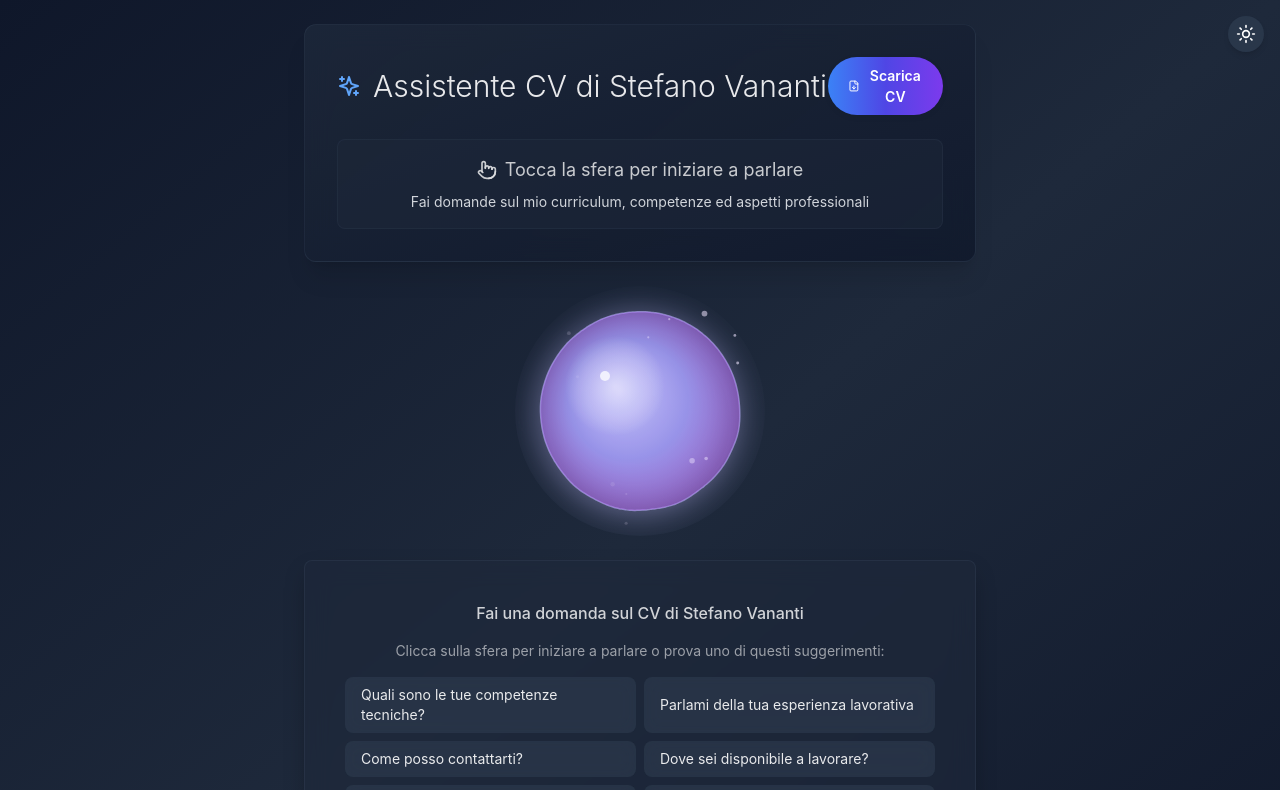
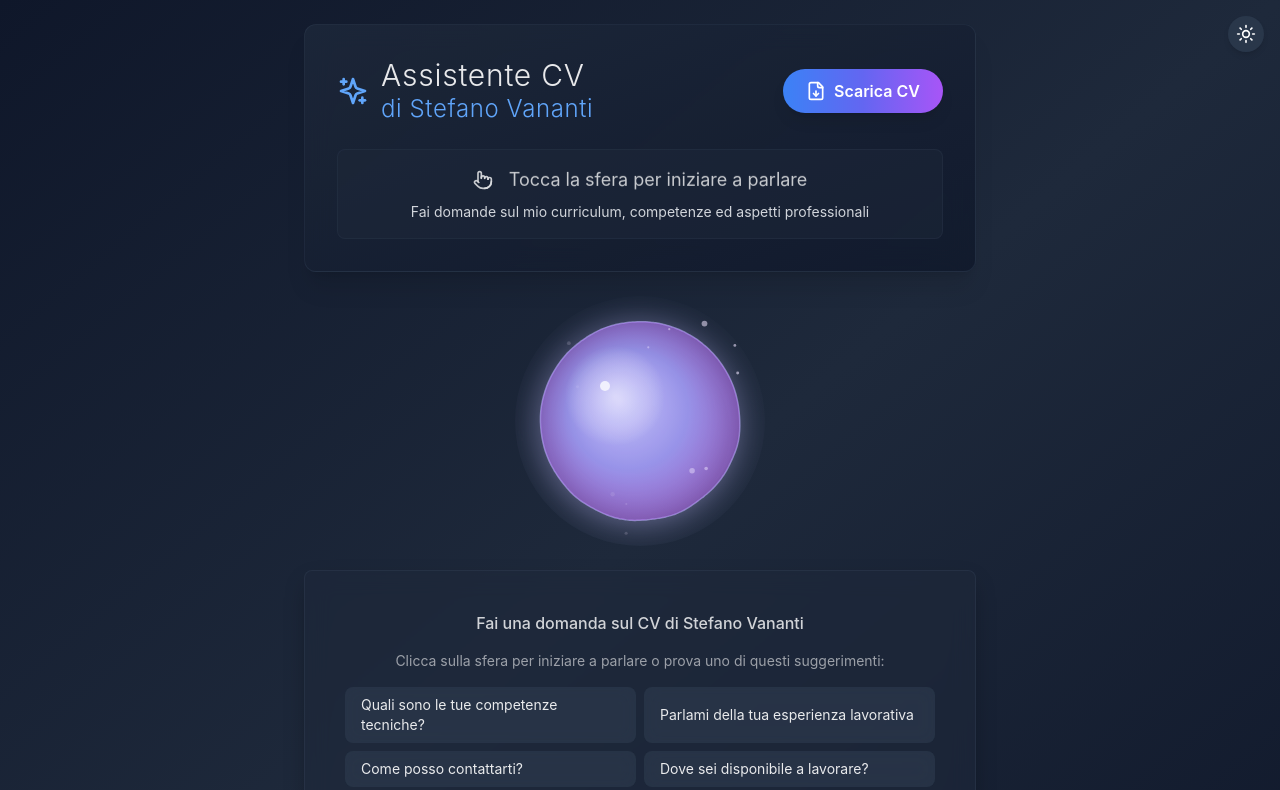
Before and after one commit to stedbrown/stefanovananticv, a React (Vite) app: page / in a window 1280 px wide. Shown: the top 790 px of the page. Built offline with nearby package versions, Linux system fonts and the light colour scheme.

Commit message:
Style: Ottimizzato layout header desktop con titolo su due righe

```diff
--- a/src/components/Header.tsx
+++ b/src/components/Header.tsx
@@ -8,10 +8,17 @@ interface HeaderProps extends ThemeProps {
 
 const Header: React.FC<HeaderProps> = ({ isDarkMode, blobState }) => {
   // Stato per gestire l'espansione dell'header su mobile
-  const [isExpanded, setIsExpanded] = useState(false);
+  const [isExpanded, setIsExpanded] = useState(true);
   const [isMobile, setIsMobile] = useState(false);
   // Stato per l'animazione
   const [isAnimating, setIsAnimating] = useState(false);
+
+  // Effetto per gestire la compressione dell'header quando si inizia a parlare
+  useEffect(() => {
+    if (isMobile && blobState === 'listening' && isExpanded) {
+      setIsExpanded(false);
+    }
+  }, [blobState, isMobile, isExpanded]);
 
   // Rileva se il dispositivo è mobile
   useEffect(() => {
@@ -102,14 +109,25 @@ const Header: React.FC<HeaderProps> = ({ isDarkMode, blobState }) => {
         ? 'bg-gradient-to-br from-slate-800/80 to-slate-900/80 backdrop-blur-md border border-slate-700/40 text-white/90'
         : 'bg-gradient-to-br from-white/80 to-slate-100/80 backdrop-blur-md border border-gray-200/40 text-gray-800'
     } shadow-xl transition-all duration-300 pointer-events-auto z-20`}>
-      <div className="flex flex-col md:flex-row items-center justify-between mb-3 md:mb-6">
-        <div className={`flex items-center mb-2 md:mb-0 w-full ${isMobile && !isExpanded ? 'justify-center' : 'justify-between'}`}>
-          <div className={`flex flex-col ${isMobile && !isExpanded ? 'items-center' : 'items-start'} transition-all duration-300 ease-in-out`}>
+      <div className={`flex flex-col md:flex-row items-center ${isMobile ? 'gap-4' : 'gap-8'} justify-between mb-3 md:mb-6`}>
+        <div className={`flex items-center w-full ${isMobile ? (isExpanded ? 'justify-start pl-2' : 'justify-center') : 'justify-start'}`}>
+          <div className={`flex flex-col ${isMobile && !isExpanded ? 'items-center' : 'items-start'} transition-all duration-500 ease-in-out`}>
             <div className="flex items-center">
-              <Sparkles className={`${isMobile ? 'w-7 h-7' : 'w-6 h-6'} mr-3 ${isDarkMode ? 'text-blue-400' : 'text-blue-500'} transition-all duration-300`} />
-              <h1 className={`${isMobile ? 'text-xl' : 'text-2xl md:text-3xl'} font-light transition-all duration-300 ease-in-out`}>
-                {isMobile ? 'CV Stefano Vananti' : 'Assistente CV di Stefano Vananti'}
-              </h1>
+              <Sparkles className={`${isMobile ? 'w-7 h-7' : 'w-8 h-8'} mr-3 ${isDarkMode ? 'text-blue-400' : 'text-blue-500'} transition-all duration-300`} />
+              {isMobile ? (
+                <h1 className="text-xl font-light transition-all duration-300 ease-in-out tracking-wide">
+                  CV Stefano Vananti
+                </h1>
+              ) : (
+                <div className="flex flex-col items-start">
+                  <h1 className="text-2xl md:text-3xl font-light transition-all duration-300 ease-in-out tracking-wide">
+                    Assistente CV
+                  </h1>
+                  <h2 className="text-xl md:text-2xl font-light transition-all duration-300 ease-in-out tracking-wide text-blue-400">
+                    di Stefano Vananti
+                  </h2>
+                </div>
+              )}
             </div>
             {isMobile && !isExpanded && (
               <p className={`text-sm mt-2 px-4 py-1 rounded-full ${
@@ -138,56 +156,87 @@ const Header: React.FC<HeaderProps> = ({ isDarkMode, blobState }) => {
         </div>
 
         {(!isMobile || isExpanded) && (
-          <div className={`flex items-center space-x-2 pointer-events-auto mt-2 md:mt-0 transition-all duration-300 ease-in-out ${isMobile ? 'transform-gpu' : ''} ${isMobile && isExpanded ? 'opacity-100 max-h-20' : isMobile ? 'opacity-0 max-h-0 overflow-hidden' : ''}`}>
+          <div
+            className={`
+              flex items-center justify-end pointer-events-auto
+              transition-all duration-500 ease-in-out transform-gpu
+              ${isMobile ? 'w-full' : 'min-w-[200px]'}
+              ${isMobile ? 'origin-top' : ''}
+              ${isMobile && isExpanded
+                ? 'opacity-100 translate-y-0 scale-100'
+                : isMobile
+                  ? 'opacity-0 -translate-y-4 scale-95'
+                  : ''
+              }
+            `}
+          >
             <a
               href="/documents/cv_stefano_vananti.pdf"
               download="CV_Stefano_Vananti.pdf"
+              className={`
+                group
+                flex items-center gap-2 px-5 py-2.5 rounded-full
+                bg-gradient-to-r from-blue-500 via-indigo-500 to-purple-500
+                hover:from-blue-600 hover:via-indigo-600 hover:to-purple-600
+                text-white font-medium shadow-lg
+                transform transition-all duration-300 ease-out
+                hover:scale-105 hover:shadow-xl hover:shadow-blue-500/20
+                ${isAnimating ? 'animate-bounce-subtle' : ''}
+                ${isMobile ? 'w-full justify-center' : 'justify-center min-w-[160px]'}
+              `}
               style={{
-                display: 'flex',
-                alignItems: 'center',
-                gap: '0.5rem',
-                padding: isMobile ? '0.5rem 1rem' : '0.5rem 1.25rem',
-                borderRadius: '9999px',
-                fontSize: isMobile ? '0.9rem' : '0.875rem',
-                fontWeight: '500',
-                color: 'white',
-                background: isDarkMode
-                  ? 'linear-gradient(to right, #3b82f6, #4f46e5, #7c3aed)'
-                  : 'linear-gradient(to right, #3b82f6, #4f46e5, #7c3aed)',
-                boxShadow: '0 2px 6px rgba(0, 0, 0, 0.06)',
-                transition: 'all 0.3s ease',
-                cursor: 'pointer',
-                border: 'none',
                 backdropFilter: 'blur(8px)',
-                textDecoration: 'none'
               }}
-              onMouseOver={(e) => {
-                e.currentTarget.style.transform = 'translateY(-1px) scale(1.02)';
-                e.currentTarget.style.boxShadow = '0 4px 12px rgba(79, 70, 229, 0.15)';
-              }}
-              onMouseOut={(e) => {
-                e.currentTarget.style.transform = 'translateY(0) scale(1)';
-                e.currentTarget.style.boxShadow = '0 2px 6px rgba(0, 0, 0, 0.06)';
-              }}
-              onClick={() => console.log("Download CV cliccato")}
             >
-              <FileDown style={{ width: isMobile ? '20px' : '16px', height: isMobile ? '20px' : '16px' }} />
-              <span style={{ fontWeight: '600' }}>Scarica CV</span>
+              <FileDown className={`
+                ${isMobile ? 'w-5 h-5' : 'w-5 h-5'}
+                transition-all duration-300
+                group-hover:rotate-6 group-hover:scale-110
+              `} />
+              <span className="font-semibold whitespace-nowrap">Scarica CV</span>
             </a>
           </div>
         )}
       </div>
 
       {(!isMobile || isExpanded) && (
-        <div className={`flex flex-col items-center p-4 rounded-lg ${
-          isDarkMode ? 'bg-slate-800/50 border border-slate-700/30' : 'bg-white/50 border border-gray-200/30'
-        } transition-all duration-300 ease-in-out transform-gpu ${isMobile ? (isExpanded ? 'opacity-100 max-h-96 scale-100' : 'opacity-0 max-h-0 scale-95 overflow-hidden') : ''}`}>
-          <div className={`text-lg flex items-center justify-center ${getStatusClass()} mb-2 transition-all duration-300`}>
+        <div
+          className={`
+            flex flex-col items-center p-4 rounded-lg mt-2
+            ${isDarkMode
+              ? 'bg-slate-800/50 border border-slate-700/30'
+              : 'bg-white/50 border border-gray-200/30'
+            }
+            transition-all duration-500 ease-in-out transform-gpu
+            ${isMobile
+              ? isExpanded
+                ? 'opacity-100 translate-y-0 scale-100 max-h-96'
+                : 'opacity-0 -translate-y-4 scale-95 max-h-0 overflow-hidden'
+              : ''
+            }
+            ${isAnimating ? 'animate-content-slide' : ''}
+          `}
+        >
+          <div
+            className={`
+              text-lg flex items-center justify-center gap-2
+              ${getStatusClass()}
+              transition-all duration-300 transform
+              ${isAnimating ? 'animate-bounce-subtle' : ''}
+            `}
+          >
             {icon}
-            <span>{text}</span>
+            <span className="animate-fade-in">{text}</span>
           </div>
 
-          <p className={`text-sm ${isDarkMode ? 'text-gray-300' : 'text-gray-600'} transition-all duration-300`}>
+          <p
+            className={`
+              text-sm mt-2
+              ${isDarkMode ? 'text-gray-300' : 'text-gray-600'}
+              transition-all duration-300 transform
+              ${isAnimating ? 'animate-slide-up' : ''}
+            `}
+          >
             Fai domande sul mio curriculum, competenze ed aspetti professionali
           </p>
         </div>
--- a/src/index.css
+++ b/src/index.css
@@ -175,3 +175,110 @@ body {
 .hover-bounce:hover {
   animation: bounce-subtle 0.5s ease-in-out;
 }
+
+/* Animazioni avanzate per l'header */
+@keyframes content-slide {
+  0% {
+    transform: translateY(-20px) scale(0.95);
+    opacity: 0;
+  }
+  50% {
+    transform: translateY(5px) scale(1.02);
+  }
+  100% {
+    transform: translateY(0) scale(1);
+    opacity: 1;
+  }
+}
+
+@keyframes fade-in {
+  from {
+    opacity: 0;
+    transform: translateY(-10px);
+  }
+  to {
+    opacity: 1;
+    transform: translateY(0);
+  }
+}
+
+@keyframes slide-up {
+  0% {
+    transform: translateY(20px);
+    opacity: 0;
+  }
+  100% {
+    transform: translateY(0);
+    opacity: 1;
+  }
+}
+
+@keyframes bounce-subtle {
+  0%, 100% {
+    transform: translateY(0);
+  }
+  50% {
+    transform: translateY(-3px);
+  }
+}
+
+.animate-content-slide {
+  animation: content-slide 0.5s cubic-bezier(0.34, 1.56, 0.64, 1);
+}
+
+.animate-fade-in {
+  animation: fade-in 0.3s ease-out forwards;
+}
+
+.animate-slide-up {
+  animation: slide-up 0.4s ease-out forwards;
+}
+
+.animate-bounce-subtle {
+  animation: bounce-subtle 0.5s cubic-bezier(0.4, 0, 0.2, 1);
+}
+
+/* Transizioni fluide ottimizzate */
+.transition-transform {
+  transition-property: transform;
+  transition-timing-function: cubic-bezier(0.4, 0, 0.2, 1);
+  transition-duration: 300ms;
+}
+
+.transition-opacity {
+  transition-property: opacity;
+  transition-timing-function: cubic-bezier(0.4, 0, 0.2, 1);
+  transition-duration: 300ms;
+}
+
+.transition-height {
+  transition-property: max-height;
+  transition-timing-function: cubic-bezier(0.4, 0, 0.2, 1);
+  transition-duration: 500ms;
+}
+
+/* Ottimizzazioni per le performance */
+.transform-gpu {
+  transform: translate3d(0, 0, 0);
+  backface-visibility: hidden;
+  perspective: 1000px;
+  will-change: transform, opacity;
+}
+
+/* Effetto gradient animato per i pulsanti */
+@keyframes gradient-shift {
+  0% {
+    background-position: 0% 50%;
+  }
+  50% {
+    background-position: 100% 50%;
+  }
+  100% {
+    background-position: 0% 50%;
+  }
+}
+
+.gradient-animate {
+  background-size: 200% 200%;
+  animation: gradient-shift 3s ease infinite;
+}
```
